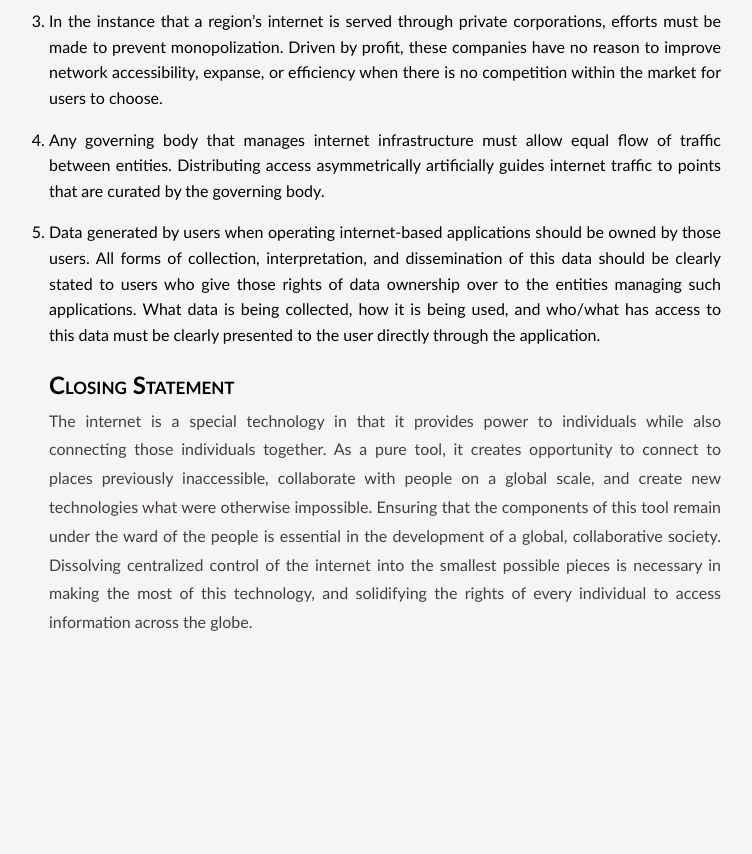
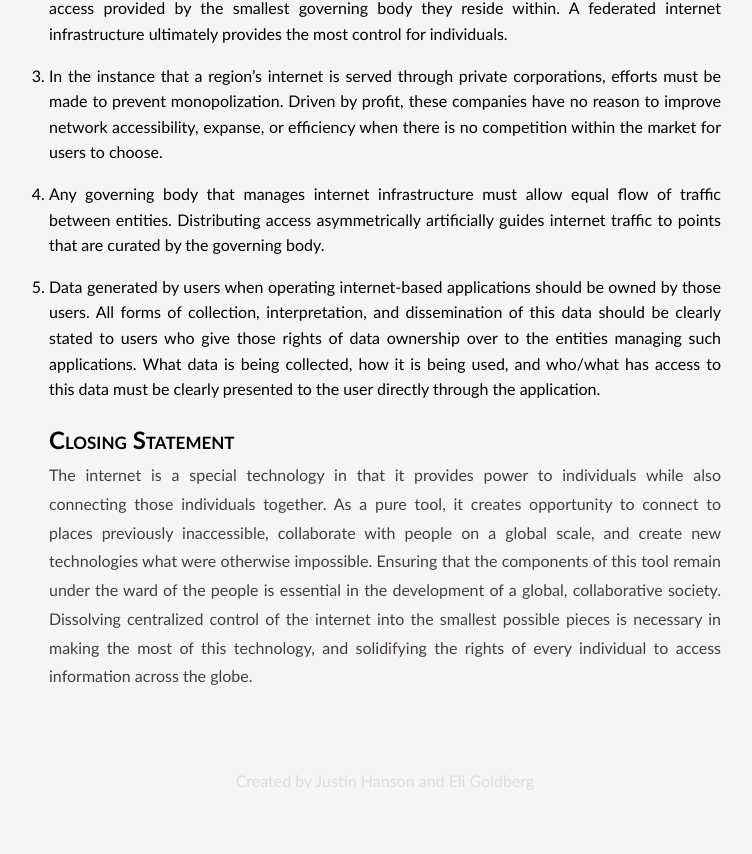
Before and after one commit to Goldbee2/Digital-Rights-Manifesto, a plain HTML site: page index.html in a window 1280 px wide. Shown: the part 1361-2215 px from the top of the page, without its empty margins (255-1007 px from the left). Before the commit the page ends 2030 px from the top, so only its background shows below. Drawn offline with Linux system fonts and the light colour scheme.

Commit message:
Cleaned up CSS, added author names to footer

```diff
--- a/index.css
+++ b/index.css
@@ -14,42 +14,34 @@
   scroll-behavior: smooth;
 }
 
-body {
+body{
   background-color: var(--backgroundColor);
+}
+
+main {
   display: flex;
   flex-direction: row;
-  overflow-x: hidden;
+
 }
 
-
-
-
-
-#sidebar-container{
+#sidebar-container {
   flex-grow: 1;
   min-width: 11em;
   padding-top: 8em;
 }
 
-#right-container{
+#right-container {
   flex-grow: 1;
   min-width: 11em;
-  content:"";
+  content: "";
   height: 100vh;
 }
-
-
-
-
-
-
 
 #sidebar {
   z-index: 10;
   display: flex;
   flex-direction: column;
-  padding: 0;
-  position:sticky;
+  position: sticky;
   top: 2em;
   float: right;
 }
@@ -81,12 +73,11 @@ body {
 header {
   text-align: center;
   padding: 2em 0;
-  /* background-color: greenyellow; */
 }
 
 .article {
   text-align: justify;
-  padding: 2em 4em;
+  padding: 1em 4em;
   max-width: 50em;
   line-height: 1.8;
 }
@@ -95,11 +86,9 @@ p {
   color: var(--paragraphColor);
 }
 
-a{
+a {
   text-decoration: none;
 }
-
-
 
 h1 hr {
   width: 16em;
@@ -135,6 +124,12 @@ ol li {
   width: 22rem;
 }
 
-h2{
+h2 {
   font-variant: small-caps;
 }
+
+footer{
+  color: var(--lightAccentColor);
+  text-align: center;
+  padding: 4em 0;
+}
--- a/index.html
+++ b/index.html
@@ -9,6 +9,7 @@
 
 <body>
   <!-- <script src="index.js"></script> -->
+  <main>
     <div id=sidebar-container>
       <nav id="sidebar">
         <a href="#purpose">Purpose Statement</a>
@@ -17,7 +18,6 @@
         <a href="#closing">Closing Statement</a>
       </nav>
     </div>
-
     <div id=content>
       <header>
         <h1>
@@ -25,6 +25,7 @@
           <hr />
         </h1>
       </header>
+
       <div class="article">
         <h2 id="purpose">Purpose Statement</h2>
         <p>
@@ -59,6 +60,7 @@
             Progression in establishing the internet’s infrastructure as a
             universal public utility.
           </li>
+          <li>Legislation which serves users before corporations</li>
           <li>Equal treatment of traffic across the internet.</li>
           <li>
             Transparency in the collection and use of user generated data and
@@ -125,7 +127,10 @@
     </div>
 
     <div id=right-container> </div>
-
+  </main>
+  <footer>Created by Justin Hanson and Eli Goldberg</footer>
 </body>
 
+
+
 </html>
```
Lines whose indentation alone changed are shown as unchanged.
